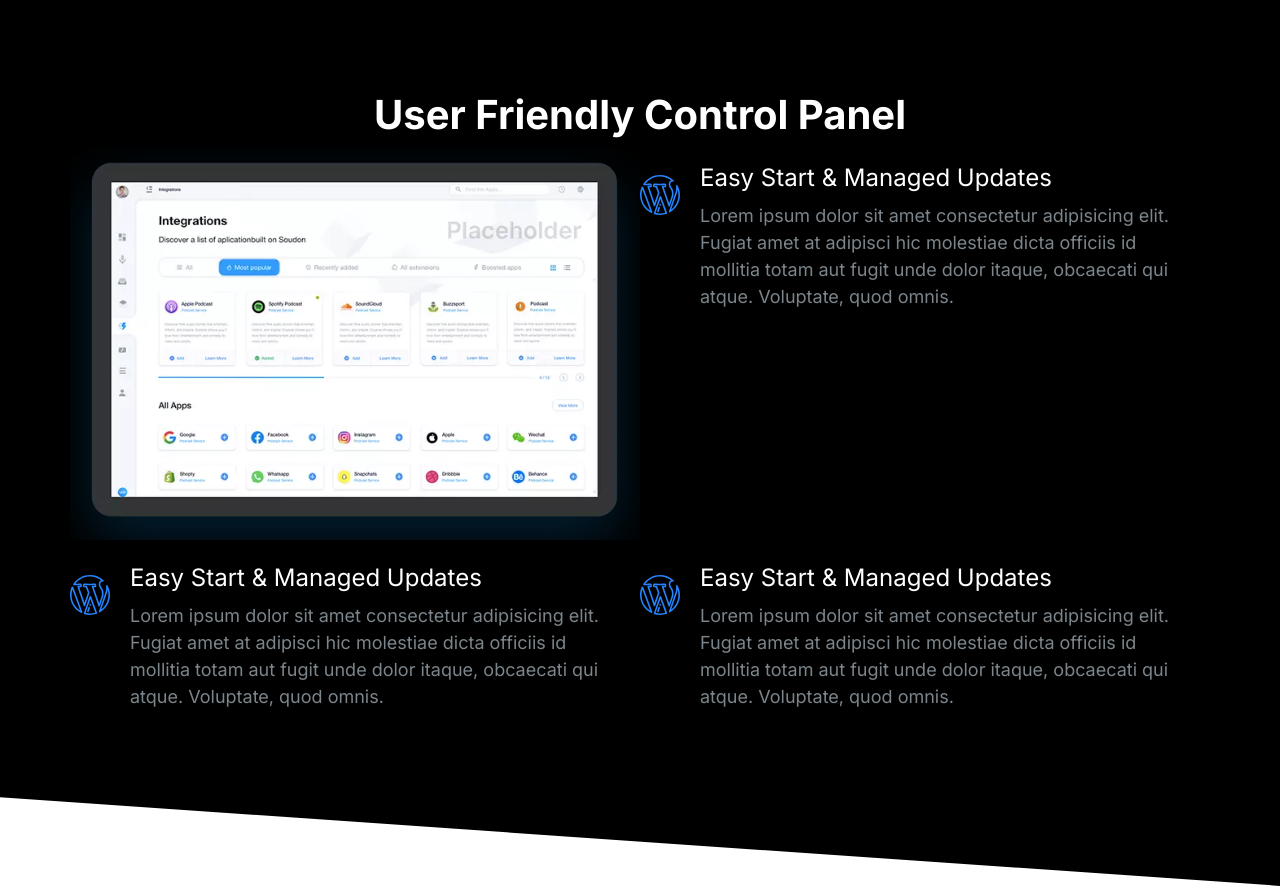
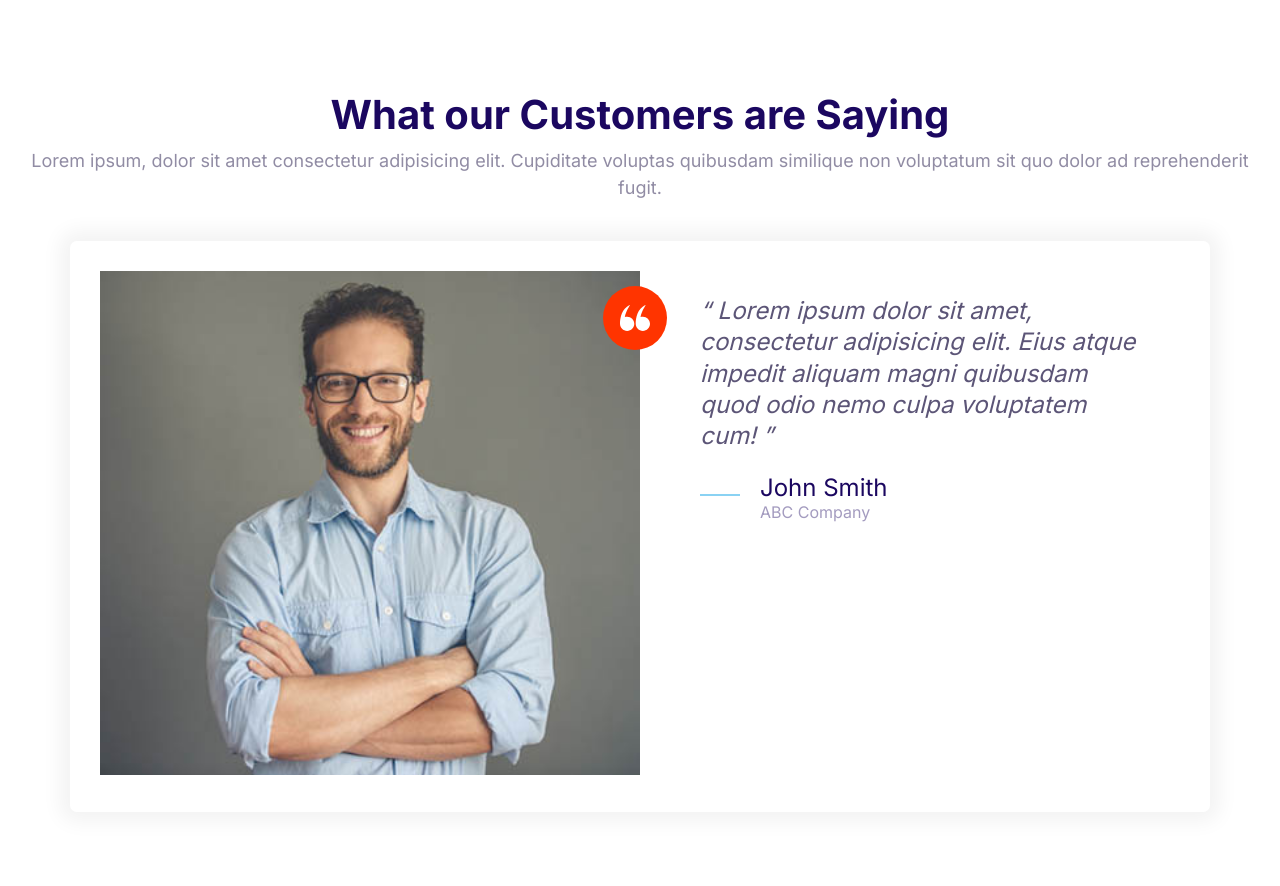
Before and after one commit to lgrizo/moshify, a plain HTML site: page index.html in a window 1280 px wide. Drawn offline with Linux system fonts and the light colour scheme.

Commit message:
Build testimonials block

```diff
--- a/css/styles.css
+++ b/css/styles.css
@@ -617,7 +617,7 @@ a {
     color: #7b858b;
 }
 
-.block--dark h1, h2, h3 {
+.block--dark h1, .block--dark h2, .block--dark h3 {
     color: #fff;
 }
 
@@ -633,6 +633,7 @@ a {
 
 .block__header {
     text-align: center;
+    margin-bottom: 4rem;
 }
 
 .container {
--- a/index.html
+++ b/index.html
@@ -14,74 +14,51 @@
   <link rel="stylesheet" href="css/normalize.css" />
   <link rel="stylesheet" href="css/styles.css" />
   <body>
-    <section class="block block--dark block--skewed-right block-showcase">
+    <section class="block">
       <header class="block__header">
-        <h2>User Friendly Control Panel</h2>
+        <h2>What our Customers are Saying</h2>
+        <p>
+          Lorem ipsum, dolor sit amet consectetur adipisicing elit. Cupiditate
+          voluptas quibusdam similique non voluptatum sit quo dolor ad
+          reprehenderit fugit.
+        </p>
       </header>
-      <div class="container grid grid--1x2">
-        <picture class="block-showcase__image">
-          <source
-            type="image/webp"
-            srcset="images/ipad.webp 1x, images/ipad@2x.webp 2x" />
-          <source
-            type="image/png"
-            srcset="images/ipad.png 1x, images/ipad@2x.png 2x" />
-          <img src="images/ipad.png" alt=""
-        /></picture>
-        <ul class="list">
+      <div class="container">
+        <div class="card testimonial">
+          <div class="grid grid--1x2">
+            <div class="testimonial__image">
+              <img
+                src="images/testimonial.jpg"
+                alt="A happy smiling customer"
+              />
+              <span class="icon-container icon-container--accent">
+                <svg class="icon icon--white icon--small">
+                  <use xlink:href="images/sprite.svg#quotes"></use>
+                </svg>
+              </span>
+            </div>
+            <blockquote class="quote">
+              <p class="quote__text">
+                Lorem ipsum dolor sit amet, consectetur adipisicing elit. Eius
+                atque impedit aliquam magni quibusdam quod odio nemo culpa
+                voluptatem cum!
+              </p>
+              <footer>
                 <div class="media">
                   <div class="media__image">
-              <svg class="icon icon--primary">
-                <use xlink:href="images/sprite.svg#wordpress"></use>
+                    <svg class="icon icon--primary quote__line">
+                      <use xlink:href="images/sprite.svg#line"></use>
                     </svg>
                   </div>
                   <div class="media__body">
-              <h3 class="media__title">Easy Start & Managed Updates</h3>
-              <p>
-                Lorem ipsum dolor sit amet consectetur adipisicing elit. Fugiat
-                amet at adipisci hic molestiae dicta officiis id mollitia totam
-                aut fugit unde dolor itaque, obcaecati qui atque. Voluptate,
-                quod omnis.
-              </p>
+                    <h3 class="media__title quote__author">John Smith</h3>
+                    <p class="quote__organization">ABC Company</p>
                   </div>
                 </div>
-        </ul>
-        <ul class="list">
-          <div class="media">
-            <div class="media__image">
-              <svg class="icon icon--primary">
-                <use xlink:href="images/sprite.svg#wordpress"></use>
-              </svg>
-            </div>
-            <div class="media__body">
-              <h3 class="media__title">Easy Start & Managed Updates</h3>
-              <p>
-                Lorem ipsum dolor sit amet consectetur adipisicing elit. Fugiat
-                amet at adipisci hic molestiae dicta officiis id mollitia totam
-                aut fugit unde dolor itaque, obcaecati qui atque. Voluptate,
-                quod omnis.
-              </p>
+              </footer>
+            </blockquote>
           </div>
         </div>
-        </ul>
-        <ul class="list">
-          <div class="media">
-            <div class="media__image">
-              <svg class="icon icon--primary">
-                <use xlink:href="images/sprite.svg#wordpress"></use>
-              </svg>
-            </div>
-            <div class="media__body">
-              <h3 class="media__title">Easy Start & Managed Updates</h3>
-              <p>
-                Lorem ipsum dolor sit amet consectetur adipisicing elit. Fugiat
-                amet at adipisci hic molestiae dicta officiis id mollitia totam
-                aut fugit unde dolor itaque, obcaecati qui atque. Voluptate,
-                quod omnis.
-              </p>
-            </div>
-          </div>
-        </ul>
       </div>
     </section>
     <script src="js/main.js"></script>
```
Also changed, not shown: components/testimonalsblock.html (added, +43 -0 lines). Lines whose indentation alone changed are shown as unchanged.
